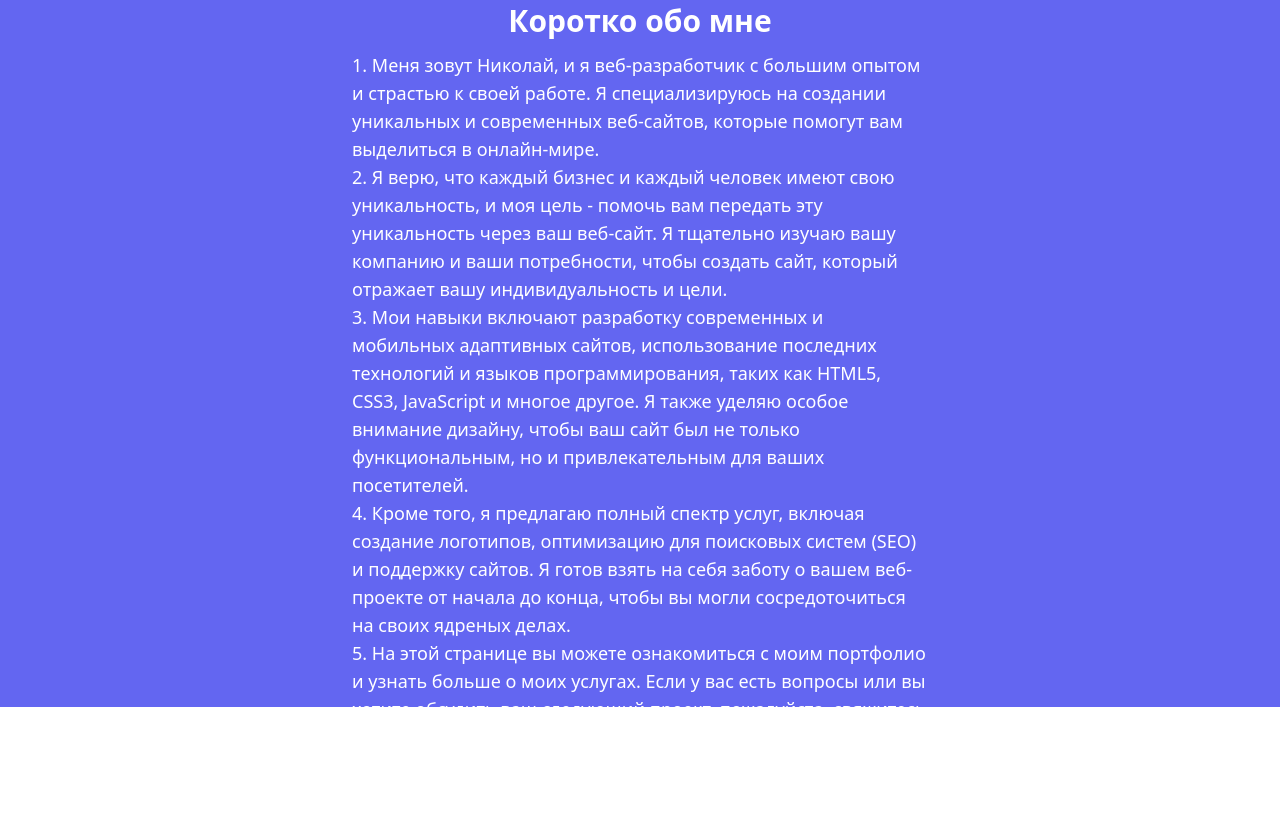
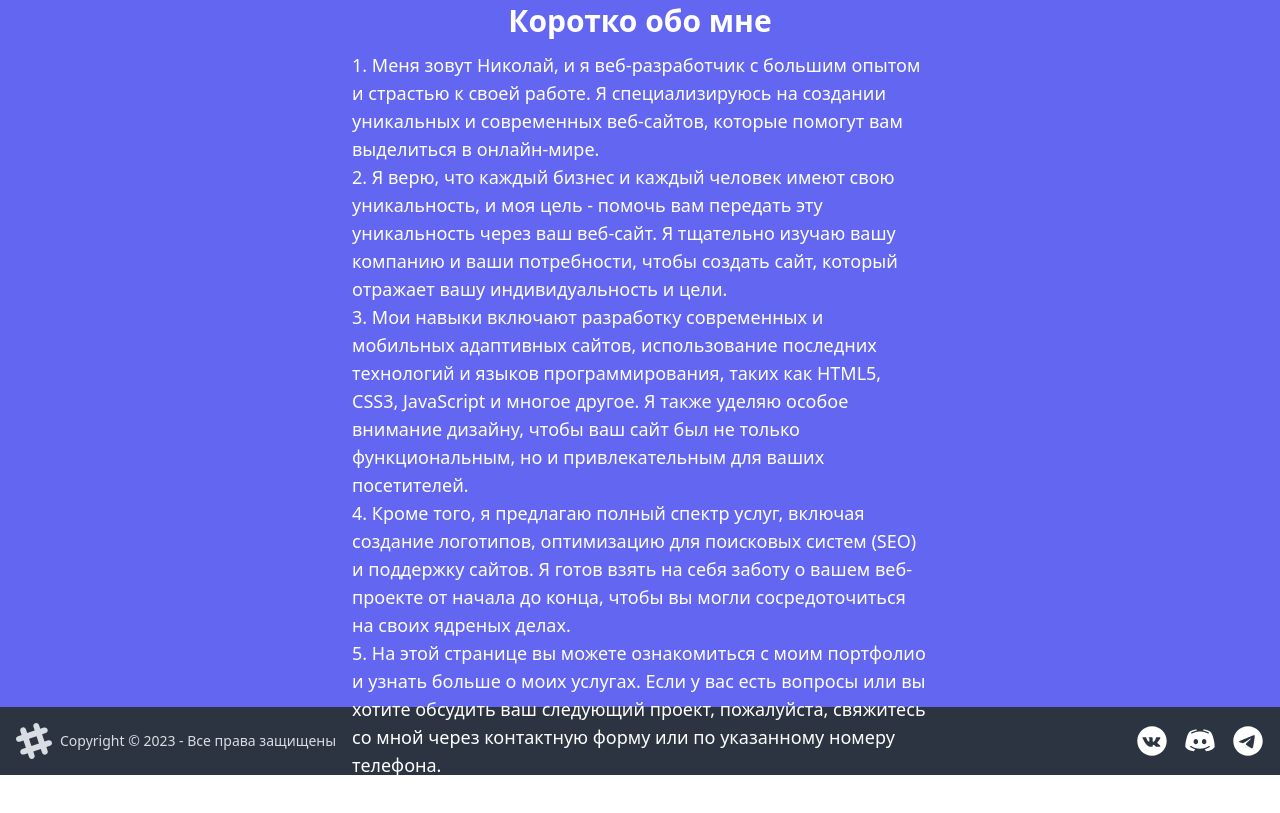
Before and after one commit to kola24511/portfolio, a website: page src/index.html in a window 1280 px wide. Shown: the part 893-1706 px from the top of the page. Drawn offline with Linux system fonts and the light colour scheme.

Commit message:
добавление футера

```diff
--- a/package.json
+++ b/package.json
@@ -11,6 +11,7 @@
   },
   "devDependencies": {
     "autoprefixer": "^10.4.14",
+    "daisyui": "^3.2.1",
     "postcss": "^8.4.25",
     "tailwindcss": "^3.3.2"
   }
--- a/src/index.html
+++ b/src/index.html
@@ -58,5 +58,21 @@
       </div>
     </div>
   </section>
+  <footer class="footer items-center p-4 bg-neutral text-neutral-content">
+    <div class="items-center grid-flow-col">
+      <svg width="36" height="36" viewBox="0 0 24 24" xmlns="http://www.w3.org/2000/svg" fill-rule="evenodd" clip-rule="evenodd" class="fill-current"><path d="M22.672 15.226l-2.432.811.841 2.515c.33 1.019-.209 2.127-1.23 2.456-1.15.325-2.148-.321-2.463-1.226l-.84-2.518-5.013 1.677.84 2.517c.391 1.203-.434 2.542-1.831 2.542-.88 0-1.601-.564-1.86-1.314l-.842-2.516-2.431.809c-1.135.328-2.145-.317-2.463-1.229-.329-1.018.211-2.127 1.231-2.456l2.432-.809-1.621-4.823-2.432.808c-1.355.384-2.558-.59-2.558-1.839 0-.817.509-1.582 1.327-1.846l2.433-.809-.842-2.515c-.33-1.02.211-2.129 1.232-2.458 1.02-.329 2.13.209 2.461 1.229l.842 2.515 5.011-1.677-.839-2.517c-.403-1.238.484-2.553 1.843-2.553.819 0 1.585.509 1.85 1.326l.841 2.517 2.431-.81c1.02-.33 2.131.211 2.461 1.229.332 1.018-.21 2.126-1.23 2.456l-2.433.809 1.622 4.823 2.433-.809c1.242-.401 2.557.484 2.557 1.838 0 .819-.51 1.583-1.328 1.847m-8.992-6.428l-5.01 1.675 1.619 4.828 5.011-1.674-1.62-4.829z"></path></svg>
+      <p>Copyright © 2023 - Все права защищены</p>
+    </div>
+    <div class="grid-flow-col gap-4 md:place-self-center md:justify-self-end">
+      <a href="https://vk.com/kola2451">
+        <img class="h-8 w-8" src="img/vk.svg" alt="">
+      </a>
+      <a href="https://discordapp.com/users/288997828582178816">
+        <img class="h-8 w-8" src="img/discord.svg" alt="">
+      </a>
+      <a href="https://t.me/kola2451">
+        <img class="h-8 w-8" src="img/telegram.svg" alt="">
+      </a> </div>
+  </footer>
 </body>
 </html>
--- a/tailwind.config.js
+++ b/tailwind.config.js
@@ -4,5 +4,5 @@ module.exports = {
   theme: {
     extend: {},
   },
-  plugins: [],
+  plugins: [require("daisyui")],
 }
```
Also changed, not shown: dist/output.css, 2 other files.
